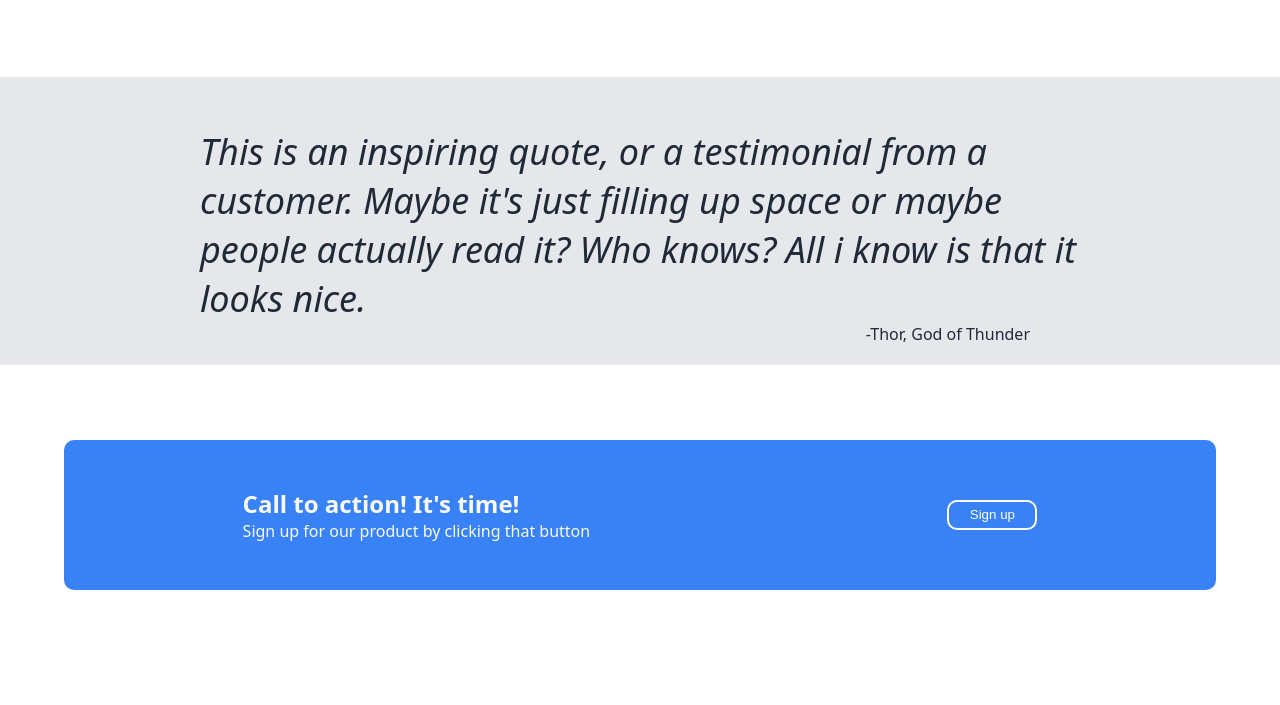
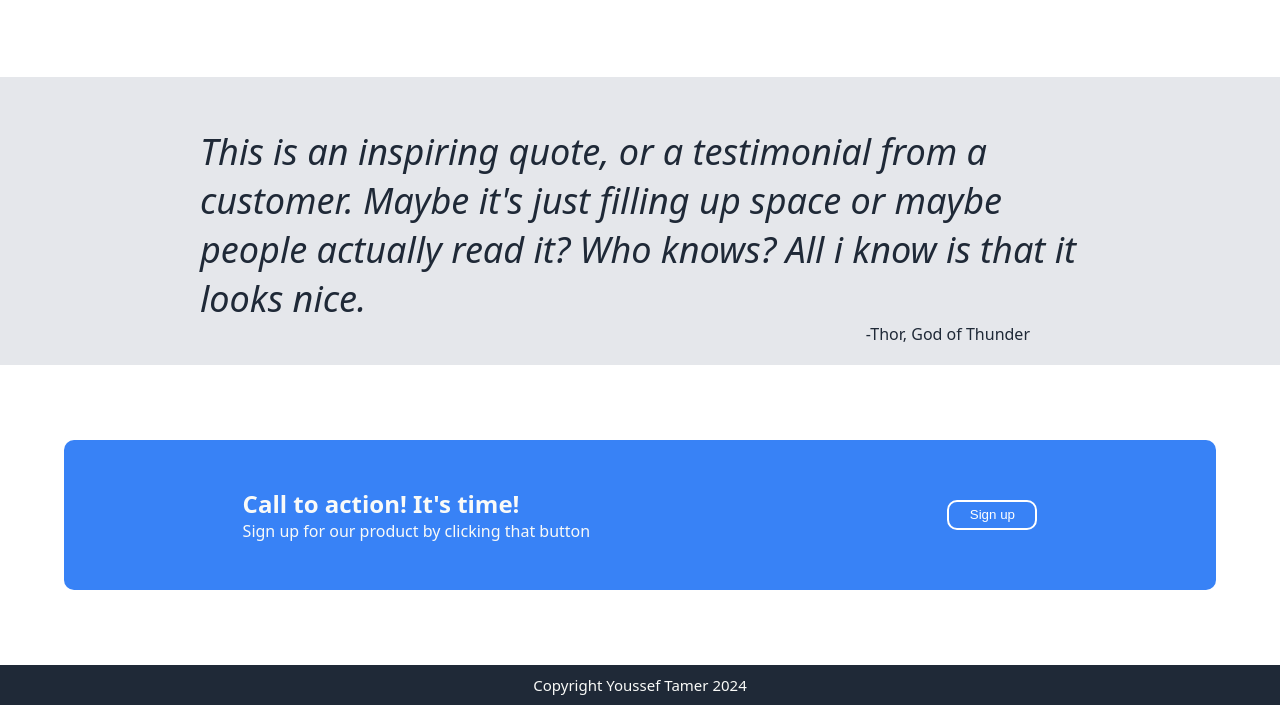
Before and after one commit to JoeBumm/Tul8teLandingPage, a plain HTML site: page index.html in a window 1280 px wide. Shown: the part 659-1364 px from the top of the page. Before the commit the page ends 1324 px from the top, so only its background shows below. Drawn offline with Linux system fonts and the light colour scheme.

Commit message:
Last commit

```diff
--- a/index.html
+++ b/index.html
@@ -59,5 +59,9 @@
             <div class="buttonright"><button>Sign up</button></div>
         </div>
     </div>
+
+    <div class="footer">
+        <p>Copyright Youssef Tamer 2024</p>
+    </div>
 </body>
 </html>
--- a/style.css
+++ b/style.css
@@ -163,3 +163,14 @@ h1{
     border-style: solid;
     border-color: white;
 }
+
+.footer{
+    display: flex;
+    background-color: #1F2937;
+    width: 100%;
+    height: 40px;
+    font-weight: 300;
+    font-size: 15px;
+    justify-content: center;
+    align-items: center;
+}
```
